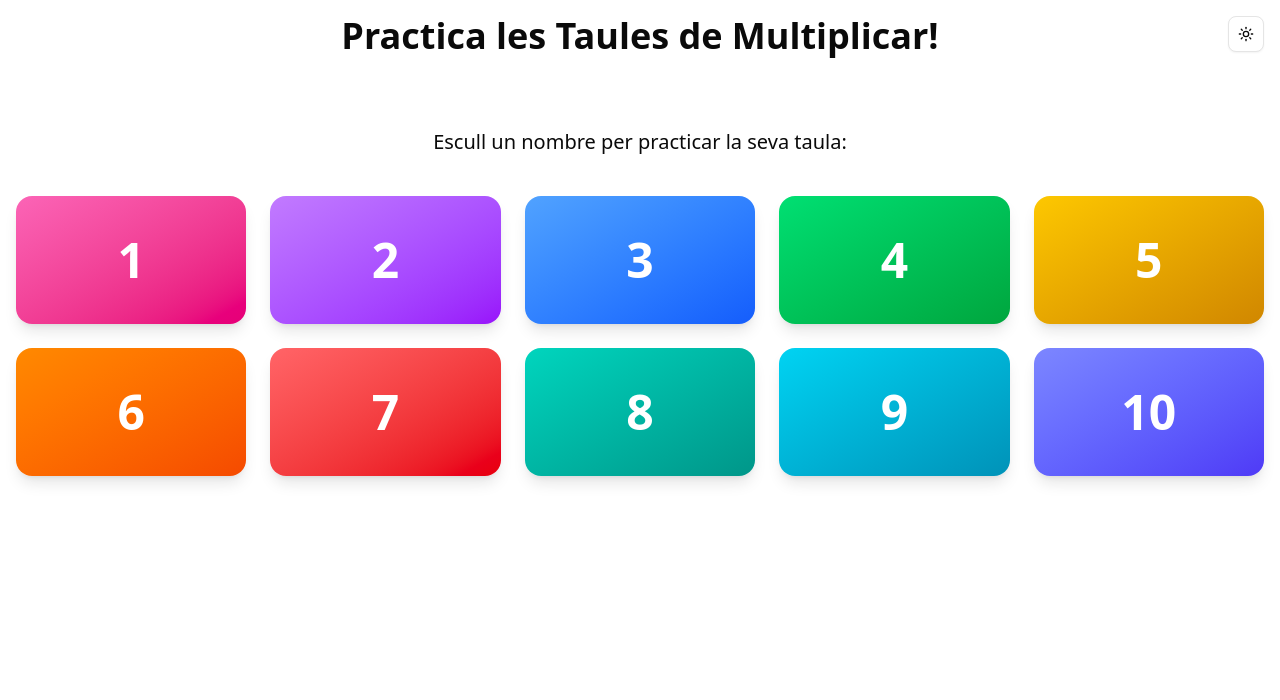
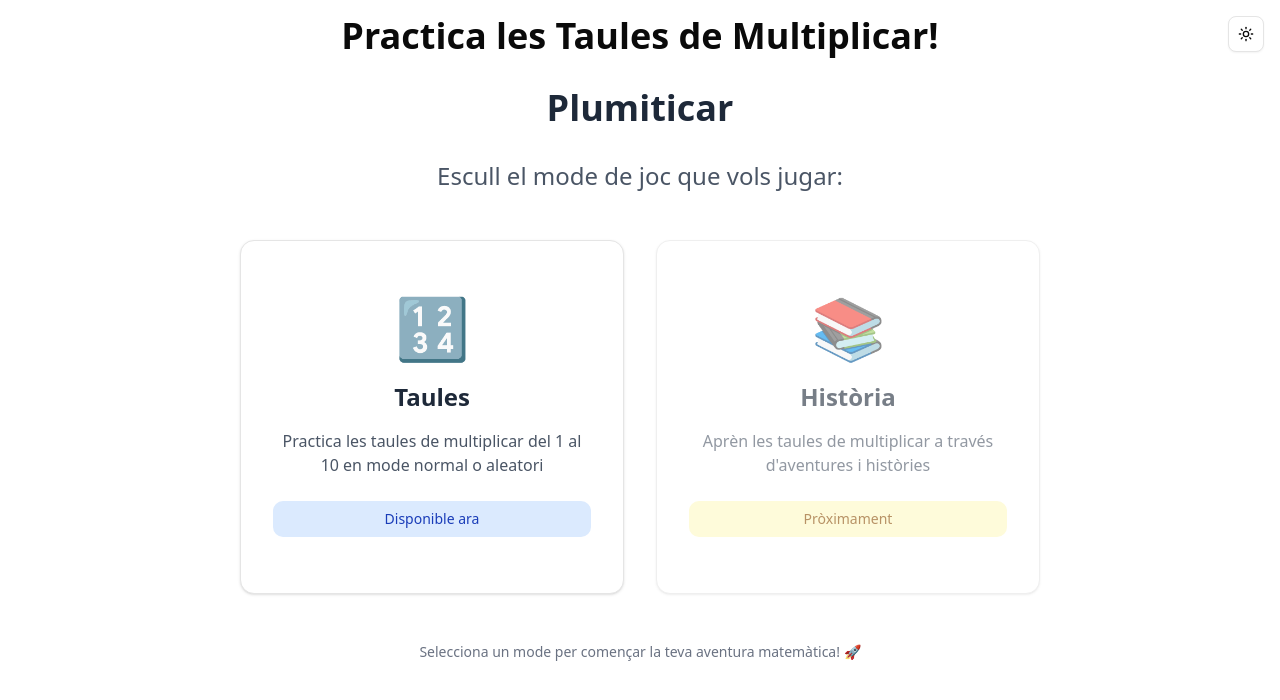
Before and after one commit to YerayAlonso/plumiticar, a SvelteKit app: page / in a window 1280 px wide. Shown: the top 700 px of the page. Built offline with nearby package versions, Linux system fonts and the light colour scheme.

Commit message:
feat: implement game mode selection and story mode components

```diff
--- /dev/null
+++ b/src/lib/components/GameModeSelection.svelte
@@ -0,0 +1,58 @@
+<script lang="ts">
+	import { Card } from '$lib/components/ui/card';
+
+	let { modeSelected } = $props();
+
+	function selectMode(mode: 'taules' | 'historia') {
+		modeSelected(mode);
+	}
+</script>
+
+<div class="container mx-auto p-4">
+	<div class="mx-auto max-w-4xl">
+		<h1 class="mb-8 text-center text-4xl font-bold text-gray-800">Plumiticar</h1>
+		<h2 class="mb-12 text-center text-2xl font-medium text-gray-600">
+			Escull el mode de joc que vols jugar:
+		</h2>
+
+		<div class="flex flex-col items-center justify-center gap-8 md:flex-row">
+			<!-- Mode Taules -->
+			<Card class="w-full max-w-sm cursor-pointer transition-transform hover:scale-105">
+				<button
+					onclick={() => selectMode('taules')}
+					class="w-full p-8 text-center focus:ring-2 focus:ring-blue-500 focus:ring-offset-2 focus:outline-none"
+				>
+					<div class="mb-6 text-6xl">🔢</div>
+					<h3 class="mb-4 text-2xl font-bold text-gray-800">Taules</h3>
+					<p class="text-gray-600">
+						Practica les taules de multiplicar del 1 al 10 en mode normal o aleatori
+					</p>
+					<div class="mt-6 rounded-lg bg-blue-100 px-4 py-2 text-sm text-blue-800">
+						<span class="font-medium">Disponible ara</span>
+					</div>
+				</button>
+			</Card>
+
+			<!-- Mode Història -->
+			<Card class="w-full max-w-sm opacity-60 transition-transform hover:scale-105">
+				<button
+					onclick={() => selectMode('historia')}
+					class="w-full p-8 text-center focus:ring-2 focus:ring-purple-500 focus:ring-offset-2 focus:outline-none"
+				>
+					<div class="mb-6 text-6xl">📚</div>
+					<h3 class="mb-4 text-2xl font-bold text-gray-800">Història</h3>
+					<p class="text-gray-600">
+						Aprèn les taules de multiplicar a través d'aventures i històries
+					</p>
+					<div class="mt-6 rounded-lg bg-yellow-100 px-4 py-2 text-sm text-yellow-800">
+						<span class="font-medium">Pròximament</span>
+					</div>
+				</button>
+			</Card>
+		</div>
+
+		<div class="mt-12 text-center text-sm text-gray-500">
+			Selecciona un mode per començar la teva aventura matemàtica! 🚀
+		</div>
+	</div>
+</div>
--- /dev/null
+++ b/src/lib/components/StoryGame.svelte
@@ -0,0 +1,33 @@
+<script lang="ts">
+	import { Button } from '$lib/components/ui/button';
+	import { Card } from '$lib/components/ui/card';
+
+	const { goBack } = $props();
+</script>
+
+<div class="container mx-auto p-4">
+	<div class="mx-auto max-w-4xl">
+		<Button variant="outline" class="mb-4 cursor-pointer" onclick={goBack}>
+			← Tornar al menú principal
+		</Button>
+
+		<Card class="p-12 text-center">
+			<div class="mb-8 text-8xl">🚧</div>
+			<h1 class="mb-6 text-3xl font-bold text-gray-800">Mode Història</h1>
+			<p class="mb-8 text-lg text-gray-600">
+				Aquest mode encara està en desenvolupament. Aquí podràs aprendre les taules de multiplicar a
+				través d'aventures i històries emocionants!
+			</p>
+			<div class="mx-auto max-w-md rounded-lg bg-yellow-50 p-6">
+				<div class="mb-4 text-4xl">⭐</div>
+				<h3 class="mb-2 text-xl font-semibold text-yellow-800">Próximament:</h3>
+				<ul class="text-left text-sm text-yellow-700">
+					<li class="mb-1">📖 Històries interactives</li>
+					<li class="mb-1">🎮 Aventures matemàtiques</li>
+					<li class="mb-1">🏆 Sistema de recompenses</li>
+					<li class="mb-1">🎯 Missions especials</li>
+				</ul>
+			</div>
+		</Card>
+	</div>
+</div>
--- a/src/lib/components/MultiplicationGame.svelte
+++ b/src/lib/components/TablesGame.svelte
@@ -4,20 +4,22 @@
 	import confetti from 'canvas-confetti';
 	import { onDestroy } from 'svelte';
 
-	let selectedNumber: number | null = null;
-	let currentMultiplier = 1;
-	let userInput = '';
-	let completedOperations: Array<{ multiplier: number; result: number }> = [];
-	let remainingMultipliers: number[] = [];
-	let isCorrect: boolean | null = null;
+	const { goBack } = $props();
+
+	let selectedNumber = $state<number | null>(null);
+	let currentMultiplier = $state(1);
+	let userInput = $state('');
+	let completedOperations = $state<Array<{ multiplier: number; result: number }>>([]);
+	let remainingMultipliers = $state<number[]>([]);
+	let isCorrect = $state<boolean | null>(null);
 	let inputRef: HTMLInputElement | null = null;
-	let wrongAttempts = 0;
-	let gameMode: 'normal' | 'random' | null = null;
+	let wrongAttempts = $state(0);
+	let gameMode = $state<'normal' | 'random' | null>(null);
 	const MAX_ATTEMPTS = 5;
 
 	// Variables para el temporizador
 	let startTime: number | null = null;
-	let elapsedTime = 0;
+	let elapsedTime = $state(0);
 	let timerInterval: number | null = null;
 
 	function Heart({ filled = true }: { filled: boolean }) {
@@ -221,8 +223,8 @@
 		</div>
 	{:else}
 		<div class="mx-auto max-w-4xl">
-			<Button variant="outline" class="mb-4 cursor-pointer" onclick={() => (selectedNumber = null)}>
-				← Escollir una altra taula
+			<Button variant="outline" class="mb-4 cursor-pointer" onclick={() => goBack()}>
+				← Tornar al menú principal
 			</Button>
 
 			{#if !gameMode}
@@ -304,7 +306,7 @@
 						<div class="flex flex-col items-center gap-1 text-center">
 							<p class="text-2xl font-bold text-green-600">Felicitats! 🎉</p>
 							<p>Ho has aconseguit en {formatTime(elapsedTime)} 💪🏻</p>
-							<Button class="mt-4 w-fit cursor-pointer" onclick={() => (selectedNumber = null)}>
+							<Button class="mt-4 w-fit cursor-pointer" onclick={() => goBack()}>
 								Escollir una altra taula
 							</Button>
 						</div>
--- a/src/routes/+page.svelte
+++ b/src/routes/+page.svelte
@@ -1,5 +1,23 @@
-<script>
-	import MultiplicationGame from '$lib/components/MultiplicationGame.svelte';
+<script lang="ts">
+	import GameModeSelection from '$lib/components/GameModeSelection.svelte';
+	import TablesGame from '$lib/components/TablesGame.svelte';
+	import StoryGame from '$lib/components/StoryGame.svelte';
+
+	let selectedMode: 'taules' | 'historia' | null = null;
+
+	function handleModeSelection(mode: 'taules' | 'historia') {
+		selectedMode = mode;
+	}
+
+	function handleGoBack() {
+		selectedMode = null;
+	}
 </script>
 
-<MultiplicationGame />
+{#if selectedMode === null}
+	<GameModeSelection modeSelected={handleModeSelection} />
+{:else if selectedMode === 'taules'}
+	<TablesGame goBack={handleGoBack} />
+{:else if selectedMode === 'historia'}
+	<StoryGame goBack={handleGoBack} />
+{/if}
```
